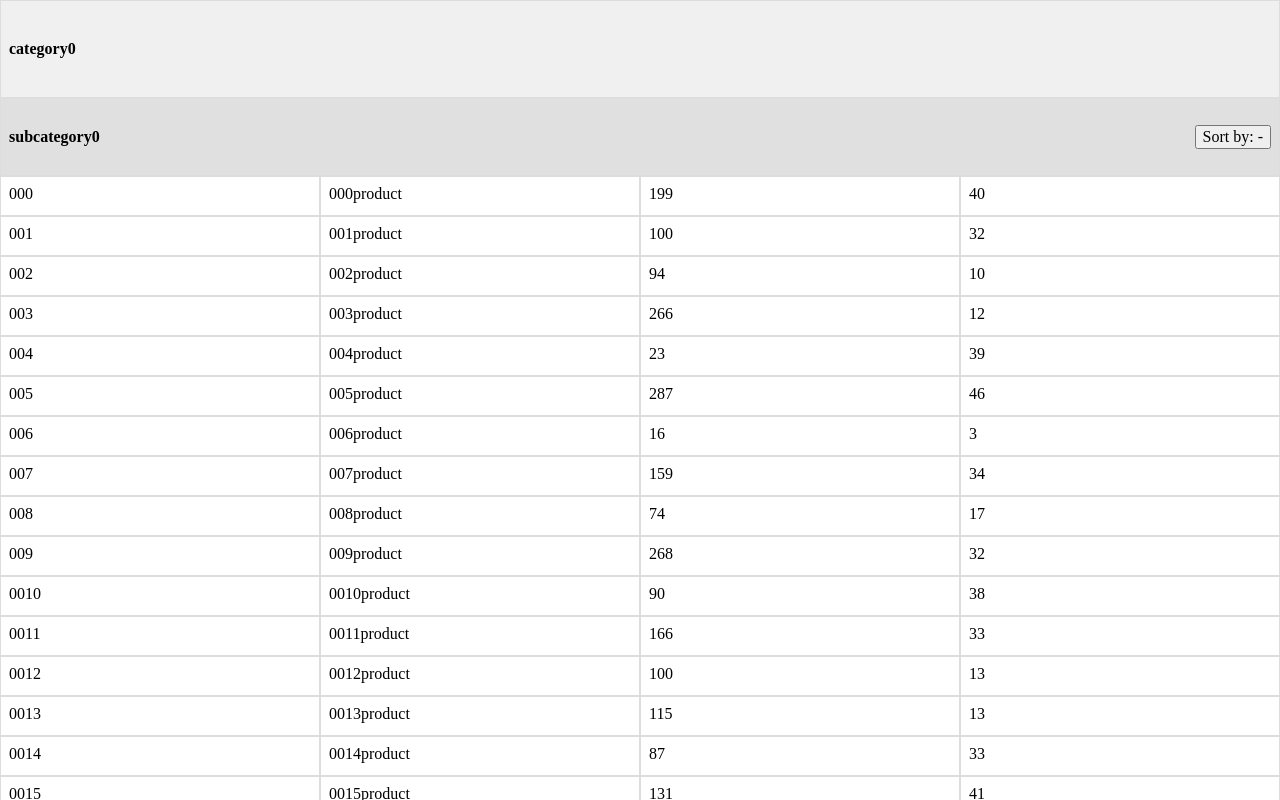
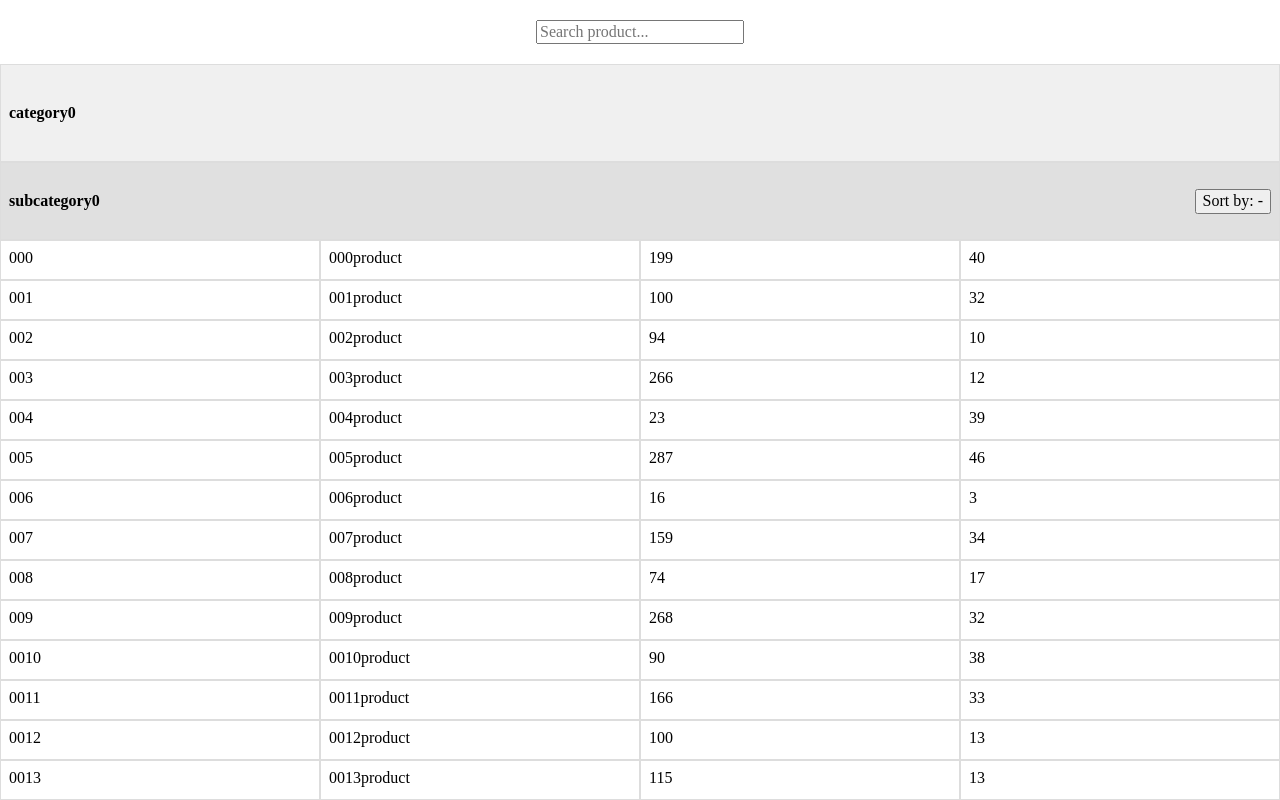
Before and after one commit to czesuaf92/table-front-task, a React (Create React App) app: page / in a window 1280 px wide. Shown: the top 800 px of the page. Built offline with nearby package versions, Linux system fonts and the light colour scheme.

Commit message:
searchbar

```diff
--- a/package.json
+++ b/package.json
@@ -10,6 +10,7 @@
     "@types/node": "^16.18.97",
     "@types/react": "^18.3.2",
     "@types/react-dom": "^18.3.0",
+    "lodash": "^4.17.21",
     "normalize.css": "^8.0.1",
     "react": "^18.3.1",
     "react-dom": "^18.3.1",
@@ -40,5 +41,8 @@
       "last 1 firefox version",
       "last 1 safari version"
     ]
+  },
+  "devDependencies": {
+    "@types/lodash": "^4.17.4"
   }
 }
--- a/src/App.tsx
+++ b/src/App.tsx
@@ -1,10 +1,13 @@
 import ProductsTable from "./components/ProductsTable";
+import { ProductsProvider } from "./contexts/ProductsContext";
 
 const App = () => {
   return (
-    <div >
-      <ProductsTable />
-    </div>
+    <ProductsProvider>
+      <div >
+        <ProductsTable />
+      </div>
+    </ProductsProvider>
   );
 };
 
--- a/src/components/ProductsTable.tsx
+++ b/src/components/ProductsTable.tsx
@@ -1,13 +1,13 @@
-import { useState } from "react";
-import { testData } from "../data/testData";
-import { CategoryType } from "../types";
+import { useProducts } from "../contexts/ProductsContext";
 import Category from "./Category";
+import SearchBar from "./SearchBar";
 
 const ProductsTable: React.FC = () => {
-  const [products, setProducts] = useState<CategoryType[]>(testData);
+  const { products } = useProducts();
 
   return (
     <div>
+      <SearchBar />
       <div className="products-table">
         {
           products.map(category => (
--- a/src/components/SearchBar.tsx
+++ b/src/components/SearchBar.tsx
@@ -1,6 +1,38 @@
+import debaunce from 'lodash/debounce';
+import { useEffect, useState } from "react";
+import { useProducts } from '../contexts/ProductsContext';
+
 const SearchBar = () => {
+  const [searchTerm, setSearchTerm] = useState<string>('');
+  const { setFilterSearchTerm } = useProducts();
+
+  useEffect(() => {
+    const debouncedSearch = debaunce(() => {
+      if (searchTerm.length >= 3) {
+        setFilterSearchTerm(searchTerm);
+      } else {
+        setFilterSearchTerm('');
+      }
+
+    }, 300);
+
+    debouncedSearch();
+
+    return () => {
+      debouncedSearch.cancel();
+    };
+  }, [searchTerm, setFilterSearchTerm]);
+
   return (
-    <div style={{ width: '100%', height: 200, backgroundColor: 'grey', padding: 16, maxWidth: '100vw' }}>Search</div>
+    <div className="searchbar-wrapper">
+      <input
+        type="text"
+        placeholder="Search product..."
+        value={searchTerm}
+        onChange={(e) => setSearchTerm(e.target.value)}
+        minLength={3}
+      />
+    </div>
   );
 };
 export default SearchBar;
--- /dev/null
+++ b/src/contexts/ProductsContext.tsx
@@ -0,0 +1,41 @@
+import { createContext, ReactNode, useContext, useMemo, useState } from "react";
+import { testData } from "../data/testData";
+import { CategoryType } from "../types";
+
+interface ProductsContextType {
+  products: CategoryType[];
+  setProducts: React.Dispatch<React.SetStateAction<CategoryType[]>>;
+  filterSearchTerm: string;
+  setFilterSearchTerm: React.Dispatch<React.SetStateAction<string>>;
+}
+
+const ProductsContext = createContext<ProductsContextType | undefined>(undefined);
+
+export const ProductsProvider: React.FC<{ children: ReactNode; }> = ({ children }) => {
+  const [products, setProducts] = useState<CategoryType[]>(testData);
+  const [filterSearchTerm, setFilterSearchTerm] = useState<string>('');
+
+  const filteredProducts = useMemo(() => {
+    return products.map(category => ({
+      ...category,
+      subcategories: category.subcategories.map(subcategory => ({
+        ...subcategory,
+        products: subcategory.products.filter(product => product.name.includes(filterSearchTerm))
+      })).filter(subcategory => subcategory.products.length > 0)
+    })).filter(category => category.subcategories.length > 0);
+  }, [filterSearchTerm, products]);
+
+  return (
+    <ProductsContext.Provider value={{ products: filteredProducts, setProducts, filterSearchTerm, setFilterSearchTerm }}>
+      {children}
+    </ProductsContext.Provider>
+  );
+};
+
+export const useProducts = () => {
+  const context = useContext(ProductsContext);
+  if (context === undefined) {
+    throw new Error('useProducts must be used within a ProductsProvider');
+  }
+  return context;
+};
--- a/src/styles.css
+++ b/src/styles.css
@@ -34,3 +34,10 @@
 .product-cell {
   flex: 1;
 }
+
+.searchbar-wrapper {
+  display: flex;
+  justify-content: center;
+  margin: 20px 0;
+  gap: 20px;
+}
```
Also changed, not shown: 1 other file (tests, documents, lock files or other folders).
